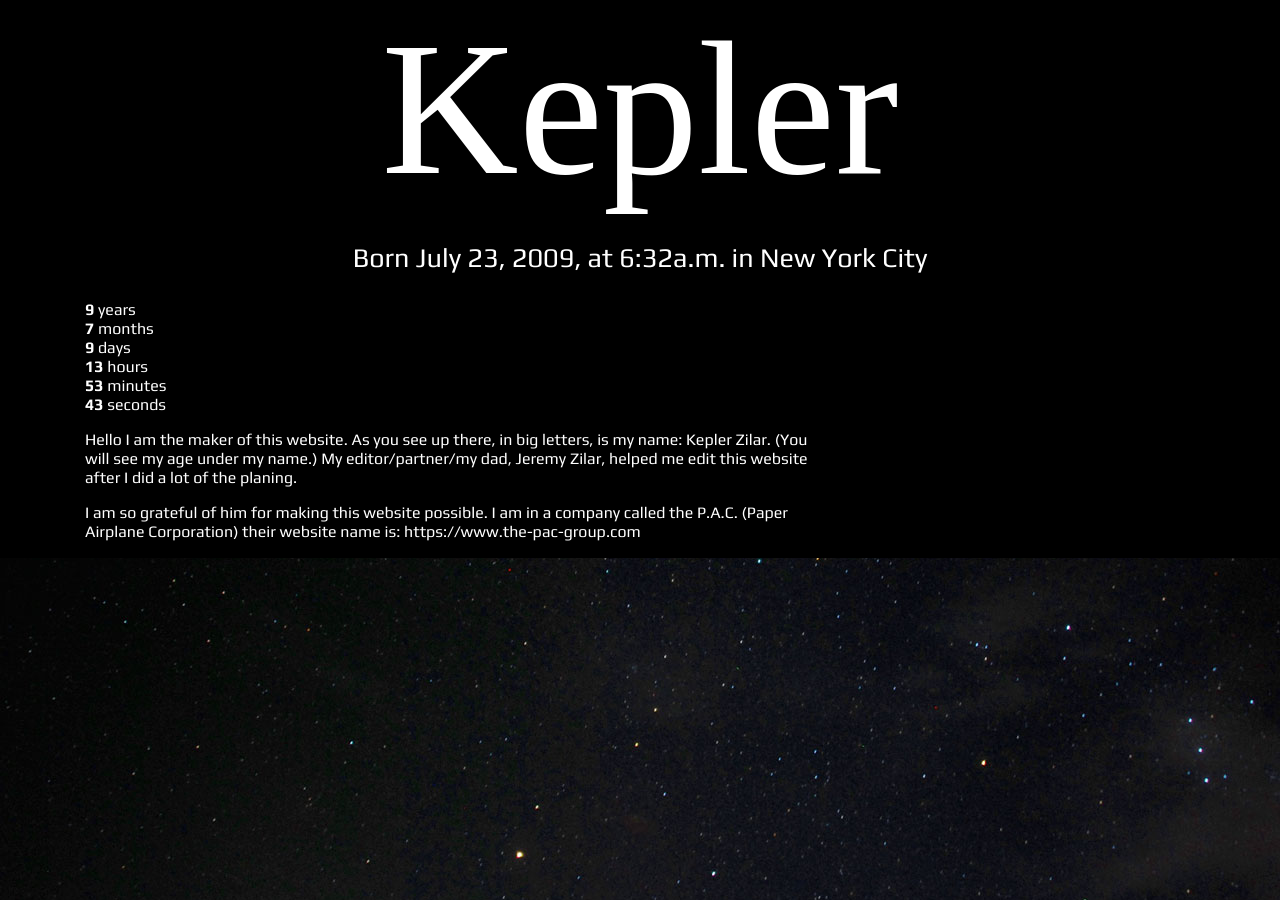
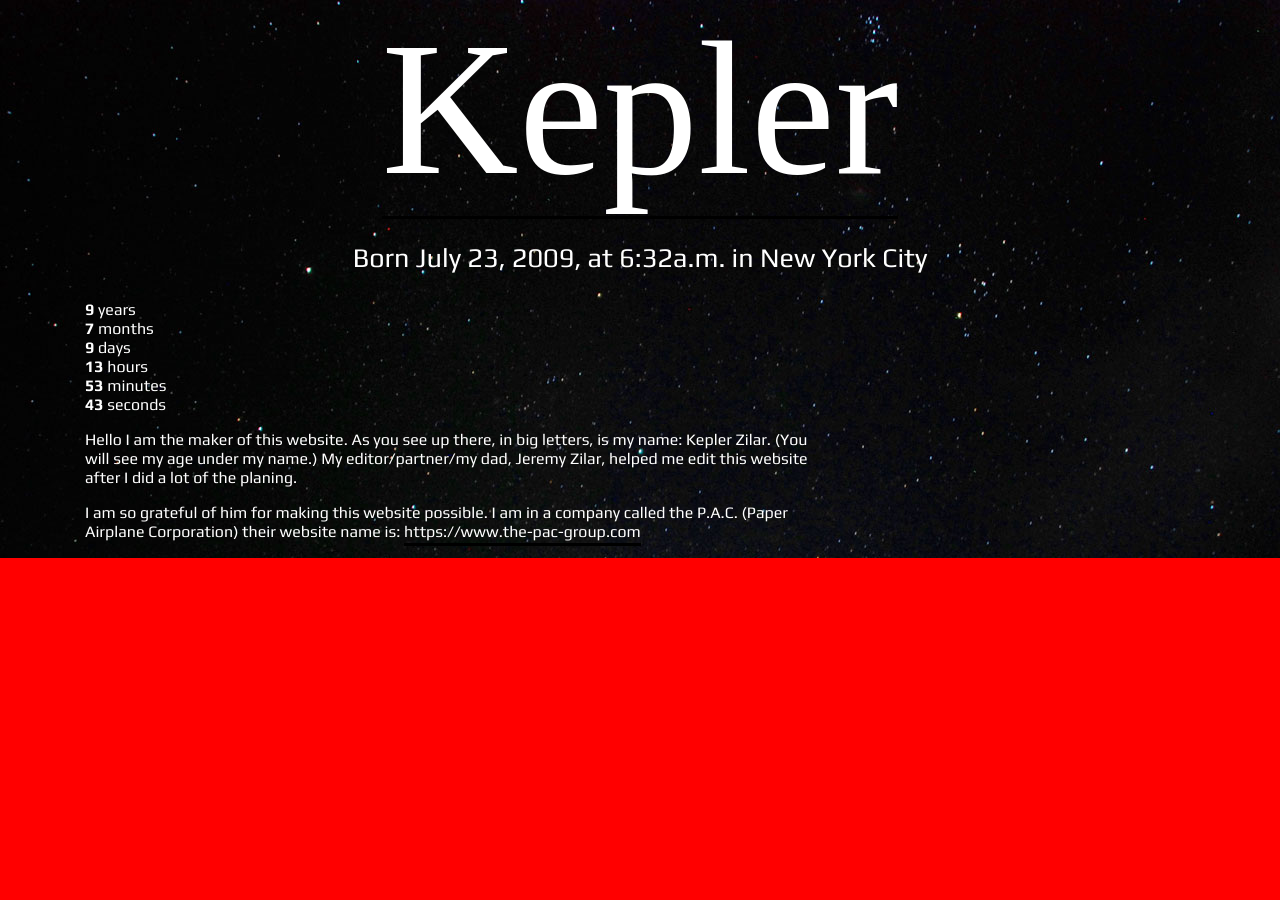
Before and after one commit to kcezz/keplr.me, a Jekyll site: the page built from index.md, in a window 1280 px wide. Built offline with Jekyll 4.4.1, drawn with Linux system fonts in a browser that asks for light colours; nearby versions of some CDN libraries.

Commit message:
adding in star background

```diff
--- a/_sass/_settings.scss
+++ b/_sass/_settings.scss
@@ -27,11 +27,13 @@ body{
   color: $white;
   font-size: $base_type;
   font-family: $sans;
-  background: $bg url('img/night-sky.jpg') fixed;
+  background: red;
 }
 
 .paper{
-  background: $black url('assets/img/night-sky.jpg') fixed;
+  // background: $black url('assets/img/night-sky.jpg') fixed;
+  background: $bg url('img/night-sky.jpg') fixed;
+  height: -webkit-fill-available;
 }
 
 hr{
```
